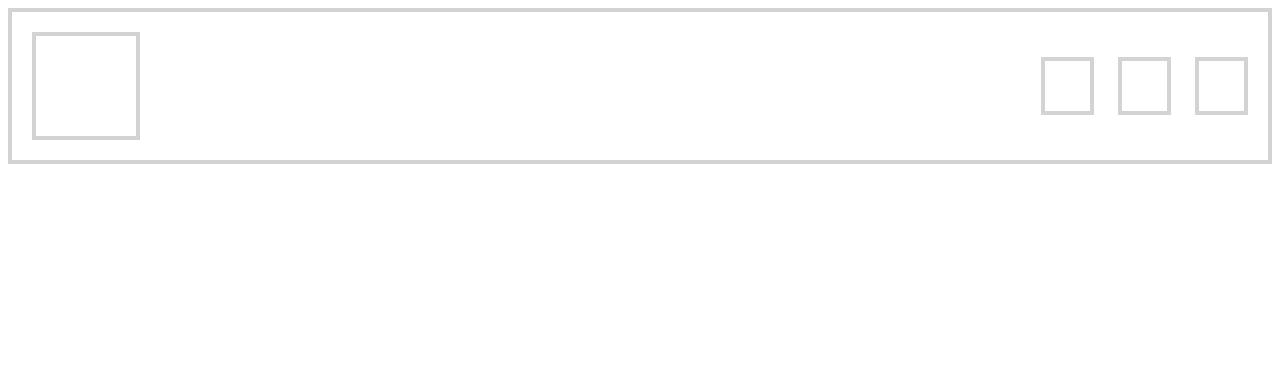
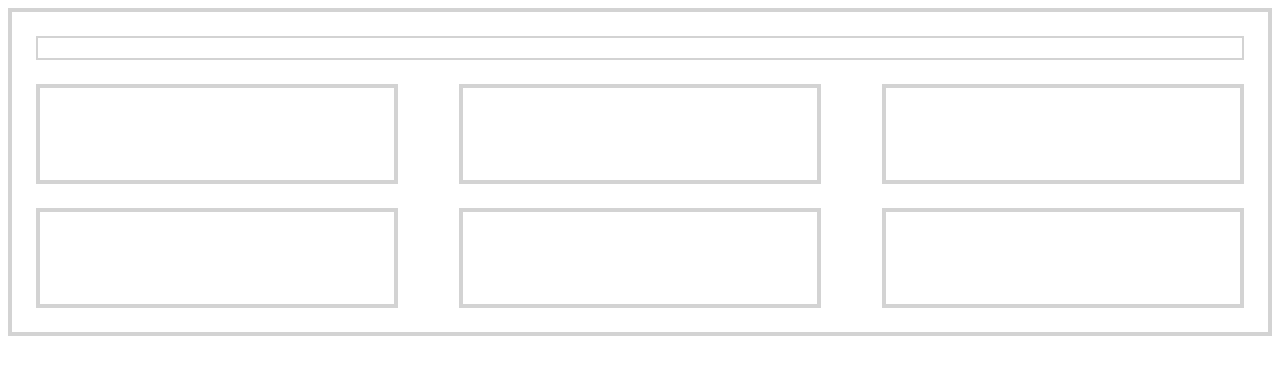
Before and after one commit to TylerSwatman/Practice-, a plain HTML site: page prac.html in a window 1280 px wide. Drawn offline with Linux system fonts and the light colour scheme.

Commit message:
layout 2

```diff
--- a/prac.css
+++ b/prac.css
@@ -1,25 +1,34 @@
+*{
+    box-sizing:border-box;
+}
+.container{
+    border: 4px solid lightgrey;
+    padding:24px 24px 0px 24px;
+
+}
+
+.row{
+    width:100%;
+    max-width:600px;
+    margin:0 auto;
+}
+
+.title{
+border: 2px solid lightgrey;
+    width:100%;
+height:24px;
+margin-bottom: 24px;
+}
 
 .box {
-    border:4px solid lightgrey;
-    width: 100px;
-    height: 100px
-}
-
-.box-small{
-width:45px;
-height:50px;
-margin-left: 24px;
-
+border:4px solid lightgrey;
+    width: 30%;
+    height: 100px;
+    margin-bottom:24px;
 }
 
 .box-wrapper{
     display: flex;
-    align-items: center;
+    flex-wrap: wrap;
+    justify-content: space-between;
 }
-
-.container{
-    border: 4px solid lightgrey;
-    display: flex;
-    justify-content: space-between;
-    padding:20px;
-}
--- a/prac.html
+++ b/prac.html
@@ -7,13 +7,15 @@
 </head>
 <body>
     <div class="container">
-        <div class="box"></div>
-    <div class="box-wrapper">
-
-
-    <div class="box box-small"></div>
-    <div class="box box-small"></div>
-    <div class="box box-small"></div>
+      <div class="row"></div>
+        <div class="title"></div>
+  <div class="box-wrapper">
+    <div class="box"></div>
+    <div class="box"></div>
+    <div class="box"></div>
+    <div class="box"></div>
+    <div class="box"></div>
+    <div class="box"></div>
     </div></div>
 </body>
 </html>
```
